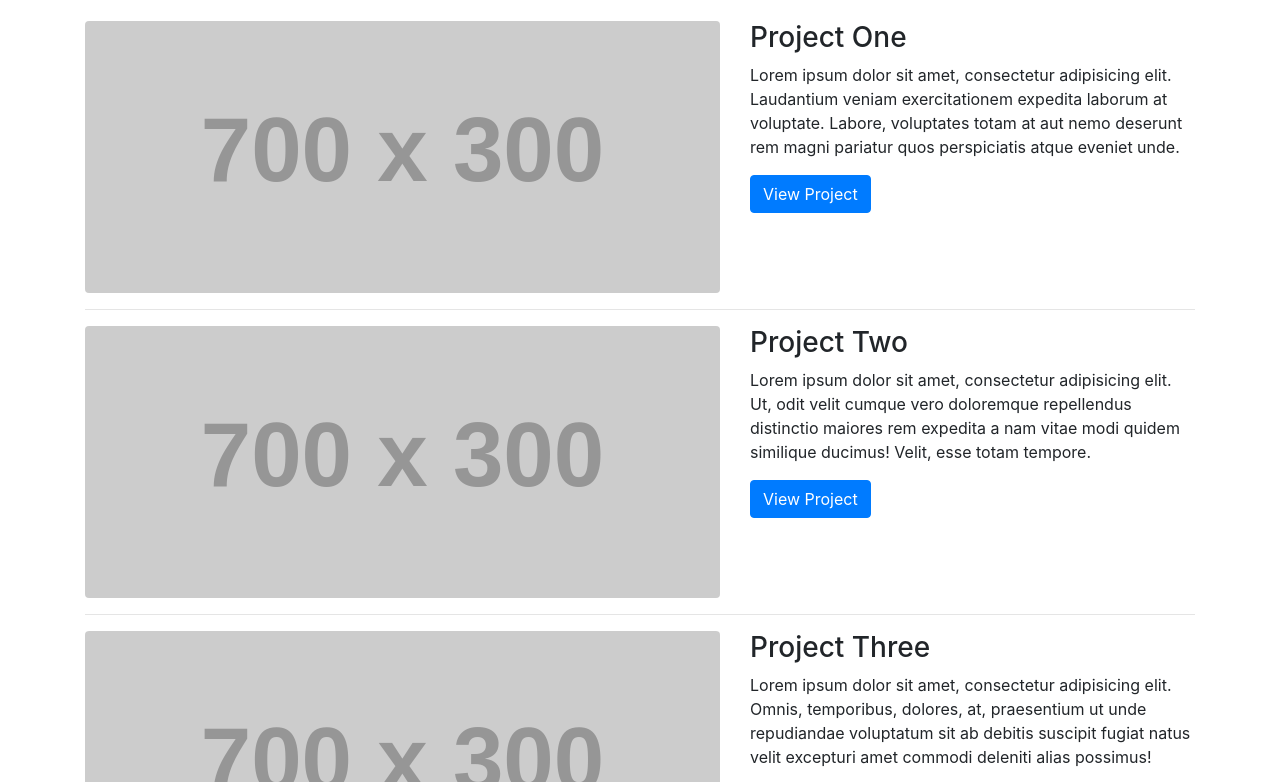
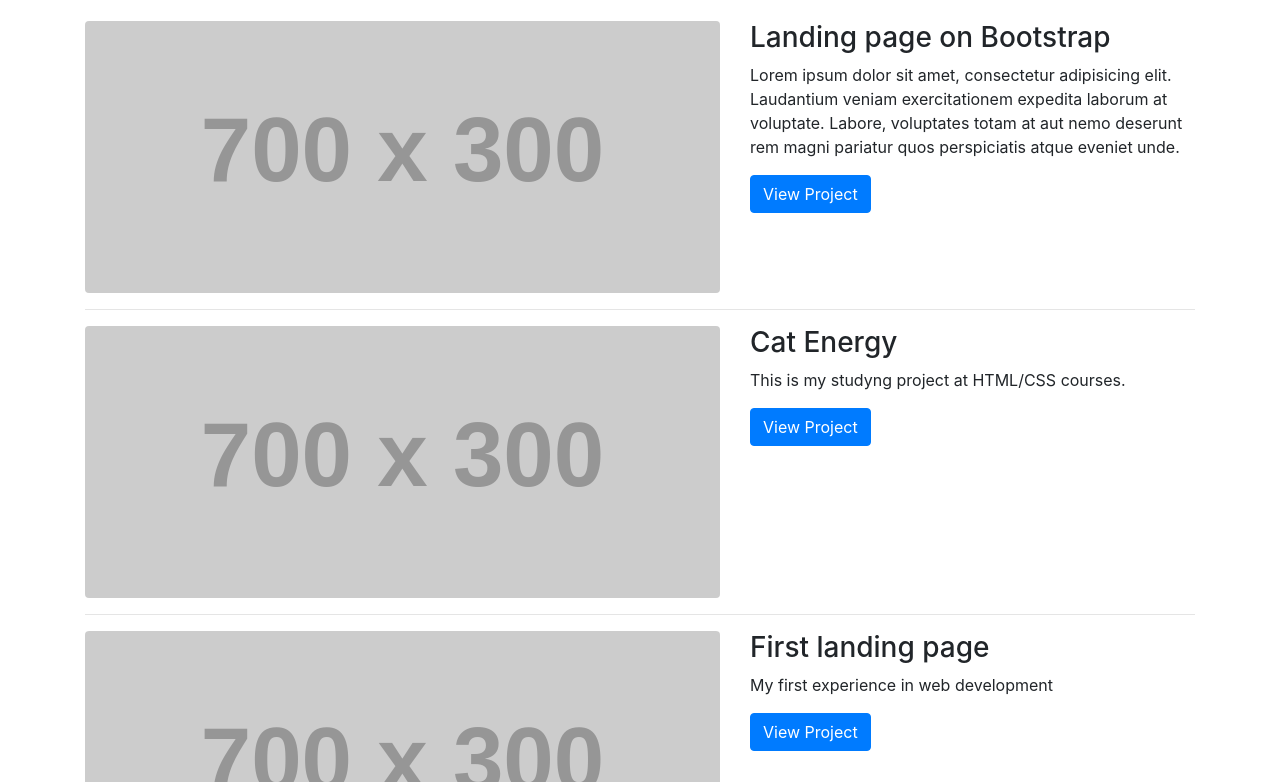
Before and after one commit to unicornDi/unicornDi.github.io, a website: page index.html in a window 1280 px wide. Shown: the part 131-913 px from the top of the page. Drawn offline with Linux system fonts and the light colour scheme; placeholder pictures from the web are drawn by us.

Commit message:
cat energy link added

```diff
--- a/index.html
+++ b/index.html
@@ -64,9 +64,9 @@
           </a>
         </div>
         <div class="col-md-5">
-          <h3>Project One</h3>
+          <h3>Landing page on Bootstrap</h3>
           <p>Lorem ipsum dolor sit amet, consectetur adipisicing elit. Laudantium veniam exercitationem expedita laborum at voluptate. Labore, voluptates totam at aut nemo deserunt rem magni pariatur quos perspiciatis atque eveniet unde.</p>
-          <a class="btn btn-primary" href="#">View Project</a>
+          <a class="btn btn-primary" target="_blank" href="https://relaxed-joliot-d44c3e.netlify.com">View Project</a>
         </div>
       </div>
       <!-- /.row -->
@@ -81,9 +81,9 @@
           </a>
         </div>
         <div class="col-md-5">
-          <h3>Project Two</h3>
-          <p>Lorem ipsum dolor sit amet, consectetur adipisicing elit. Ut, odit velit cumque vero doloremque repellendus distinctio maiores rem expedita a nam vitae modi quidem similique ducimus! Velit, esse totam tempore.</p>
-          <a class="btn btn-primary" href="#">View Project</a>
+          <h3>Cat Energy</h3>
+          <p>This is my studyng project at HTML/CSS courses.</p>
+          <a class="btn btn-primary" target="_blank" href="https://priceless-wiles-482ed5.netlify.com/index.html">View Project</a>
         </div>
       </div>
       <!-- /.row -->
@@ -98,8 +98,8 @@
           </a>
         </div>
         <div class="col-md-5">
-          <h3>Project Three</h3>
-          <p>Lorem ipsum dolor sit amet, consectetur adipisicing elit. Omnis, temporibus, dolores, at, praesentium ut unde repudiandae voluptatum sit ab debitis suscipit fugiat natus velit excepturi amet commodi deleniti alias possimus!</p>
+          <h3>First landing page</h3>
+          <p>My first experience in web development</p>
           <a class="btn btn-primary" href="#">View Project</a>
         </div>
       </div>
```
